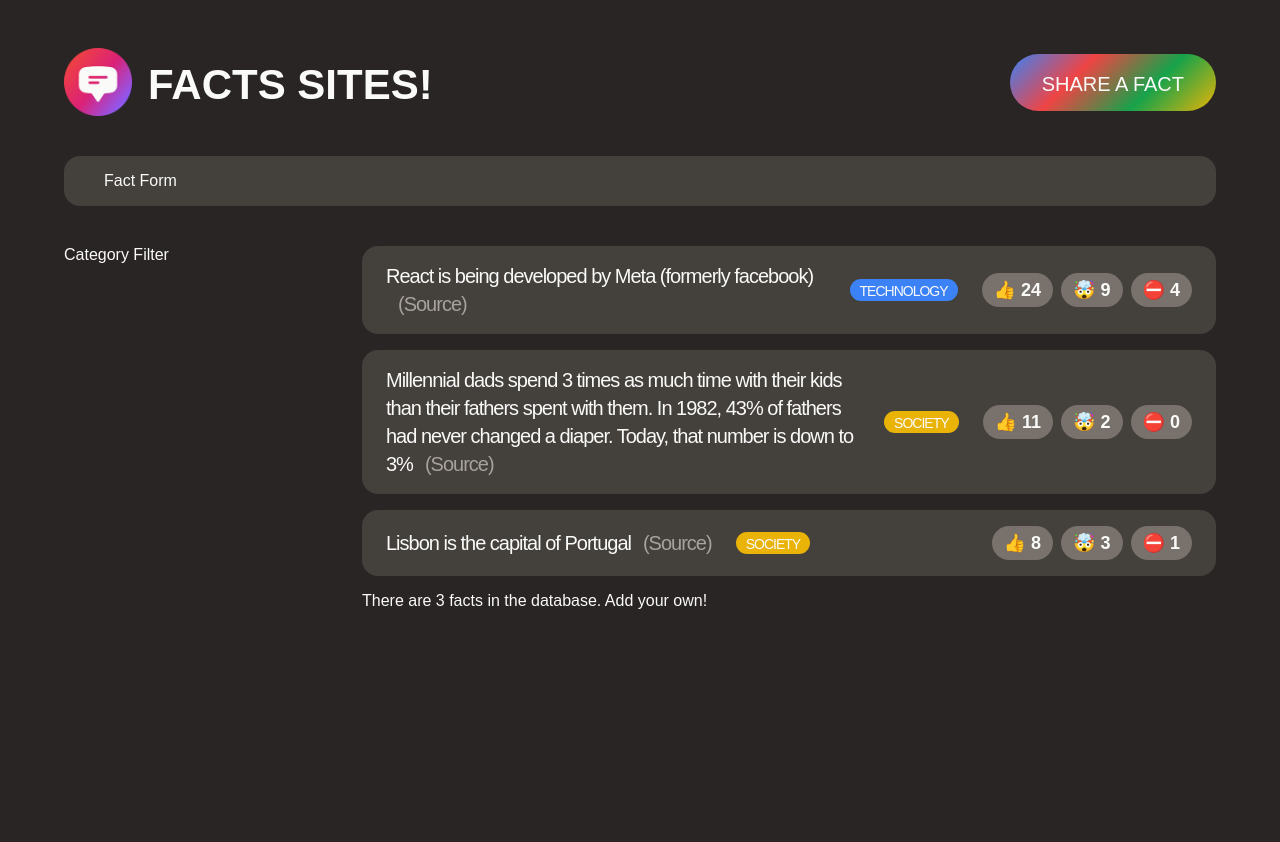
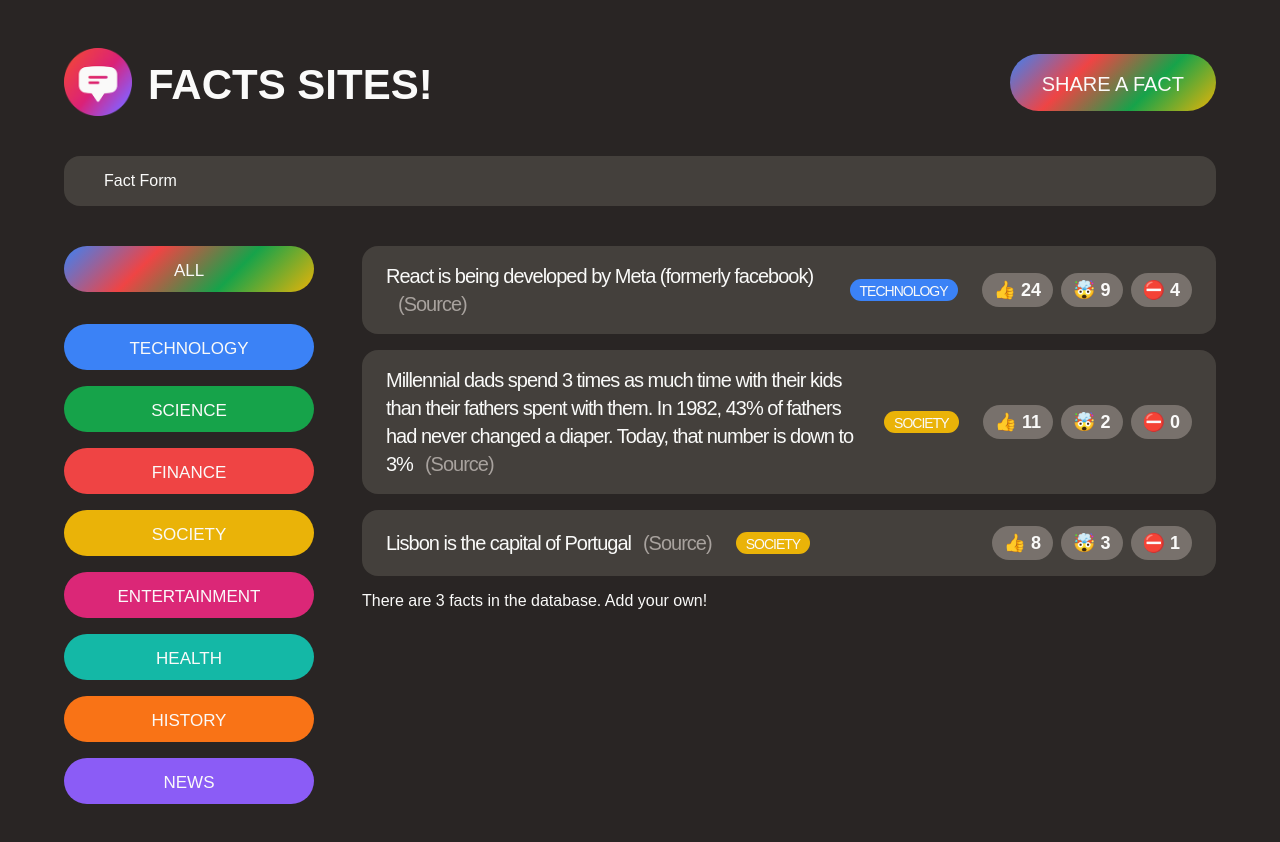
Before and after one commit to sweedalgharshi/facts-site, a React (Create React App) app in the folder facts-site/: page / in a window 1280 px wide. Shown: the top 842 px of the page. Before the commit the page ends 800 px from the top, so only its background shows below. Built offline with nearby package versions, Linux system fonts and the light colour scheme; a web font is replaced by a local one.

Commit message:
Rendering the list of categories

```diff
--- a/facts-site/src/App.js
+++ b/facts-site/src/App.js
@@ -1,17 +1,6 @@
 import React from "react";
 import "./style.css";
 // import Logo from "./img/logo.png";
-
-const CATEGORIES = [
-  { name: "technology", color: "#3b82f6" },
-  { name: "science", color: "#16a34a" },
-  { name: "finance", color: "#ef4444" },
-  { name: "society", color: "#eab308" },
-  { name: "entertainment", color: "#db2777" },
-  { name: "health", color: "#14b8a6" },
-  { name: "history", color: "#f97316" },
-  { name: "news", color: "#8b5cf6" },
-];
 
 const initialFacts = [
   {
@@ -72,8 +61,33 @@
   return <form className="fact-form">Fact Form</form>;
 }
 
+const CATEGORIES = [
+  { name: "technology", color: "#3b82f6" },
+  { name: "science", color: "#16a34a" },
+  { name: "finance", color: "#ef4444" },
+  { name: "society", color: "#eab308" },
+  { name: "entertainment", color: "#db2777" },
+  { name: "health", color: "#14b8a6" },
+  { name: "history", color: "#f97316" },
+  { name: "news", color: "#8b5cf6" },
+];
 function CategoryFilters() {
-  return <aside>Category Filter</aside>;
+  return (
+    <aside>
+      <ul>
+        <li className="category">
+          <button className="btn btn-all-categories">All</button>
+        </li>
+        {CATEGORIES.map((category) => (
+          <li key={category.name} className="category">
+            <button className="btn btn-category" style={{ backgroundColor: category.color }}>
+              {category.name}
+            </button>
+          </li>
+        ))}
+      </ul>
+    </aside>
+  );
 }
 
 function FactList() {
@@ -91,7 +105,6 @@
 }
 
 function Fact({ fact }) {
-  console.log(fact);
   return (
     <li className="fact">
       <p>
```
